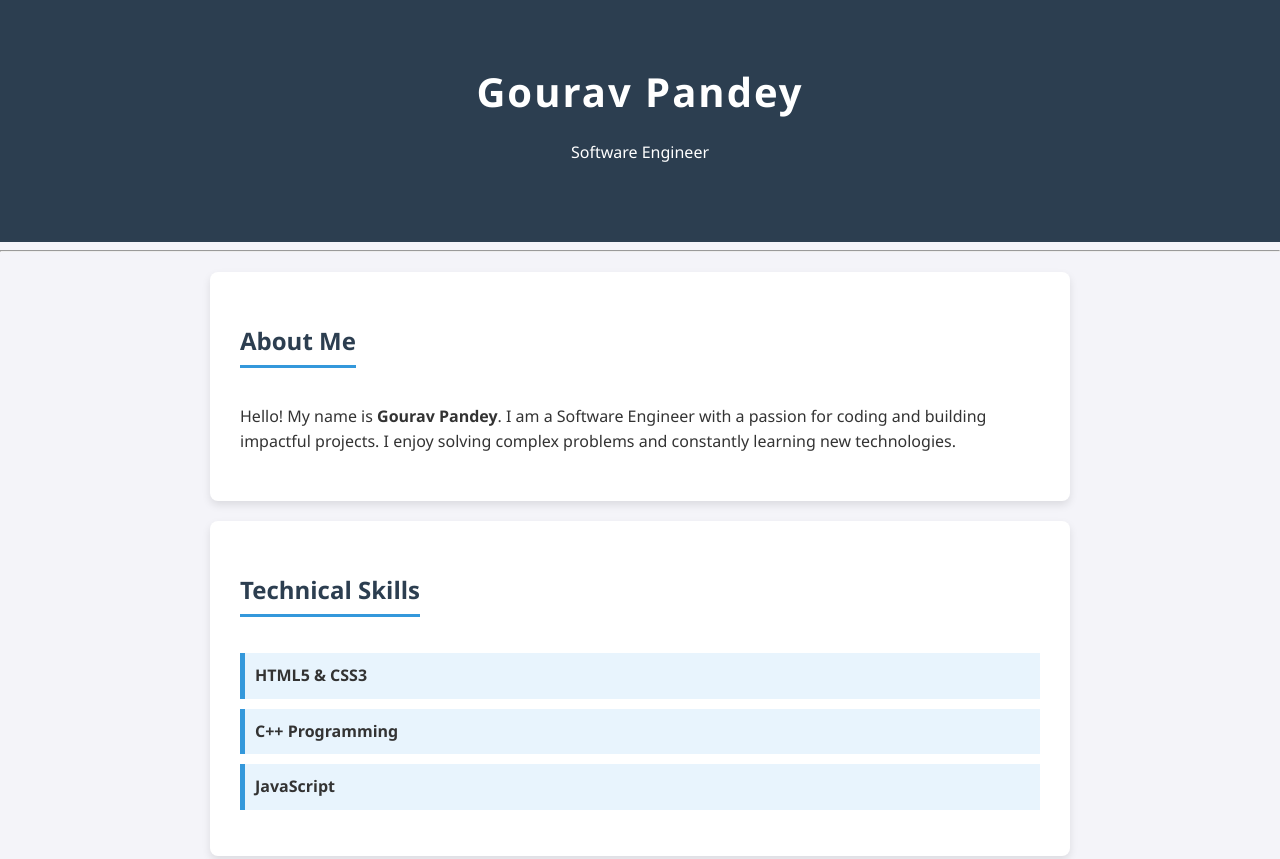
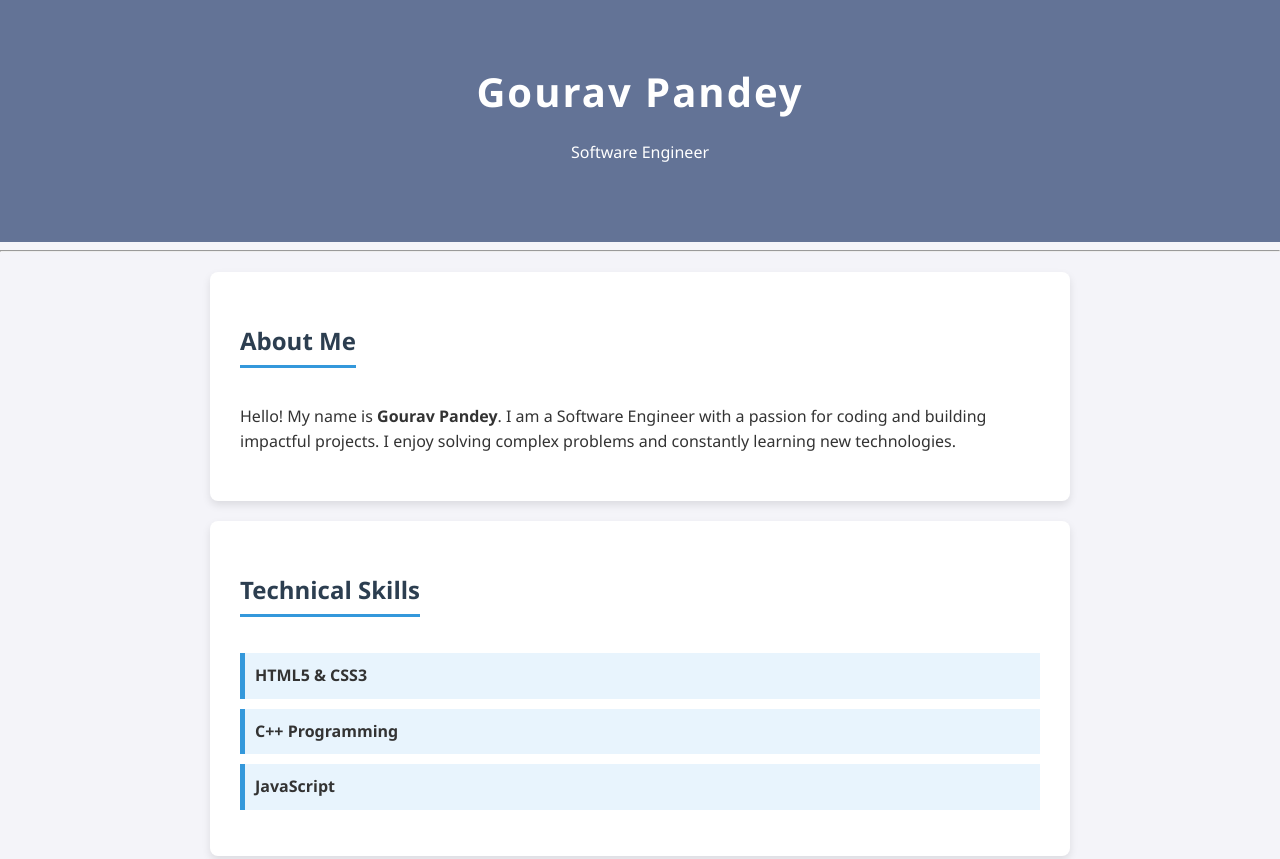
Before and after one commit to gouravpandey009/ALTA_2ND_SEM_MICRO_PROJECT, a plain HTML site: page index.html in a window 1280 px wide. Shown: the top 859 px of the page. Drawn offline with Linux system fonts and the light colour scheme.

Commit message:
day_2_work

```diff
--- a/style.css
+++ b/style.css
@@ -19,7 +19,7 @@ body {
 
 /* 2. HEADER - The top dark bar */
 header {
-    background-color: #2c3e50;
+    background-color: #637396;
     color: white;
     text-align: center;
     padding: 60px 20px;
```
Also changed, not shown: index.html (line endings or trailing spaces), 1 other file.
